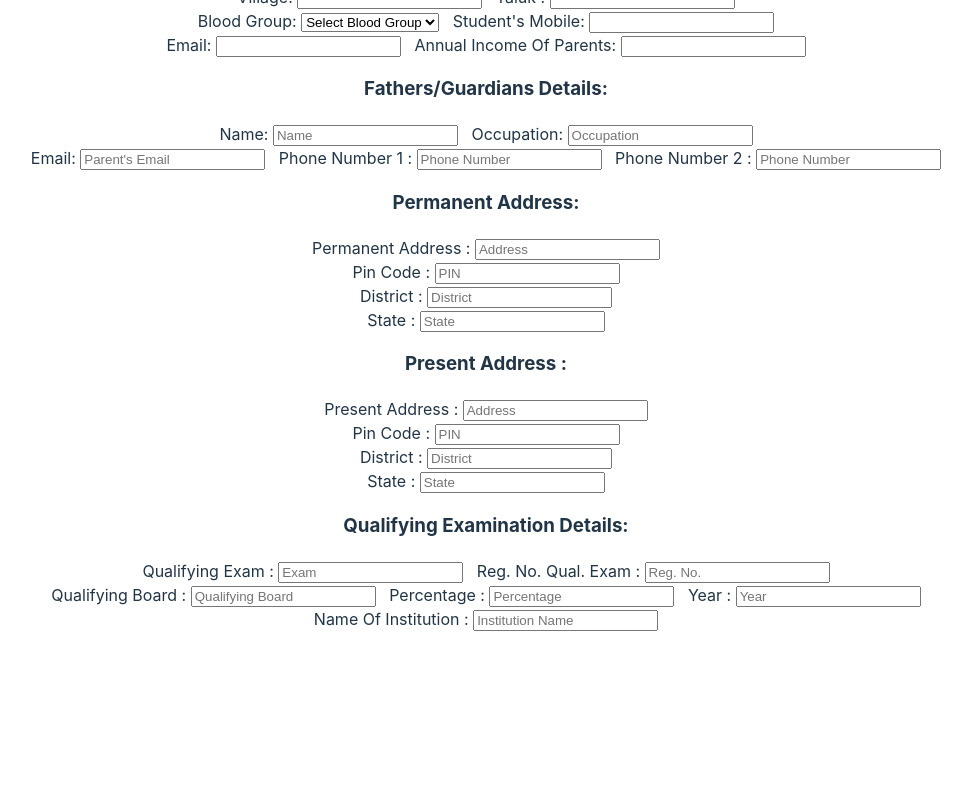
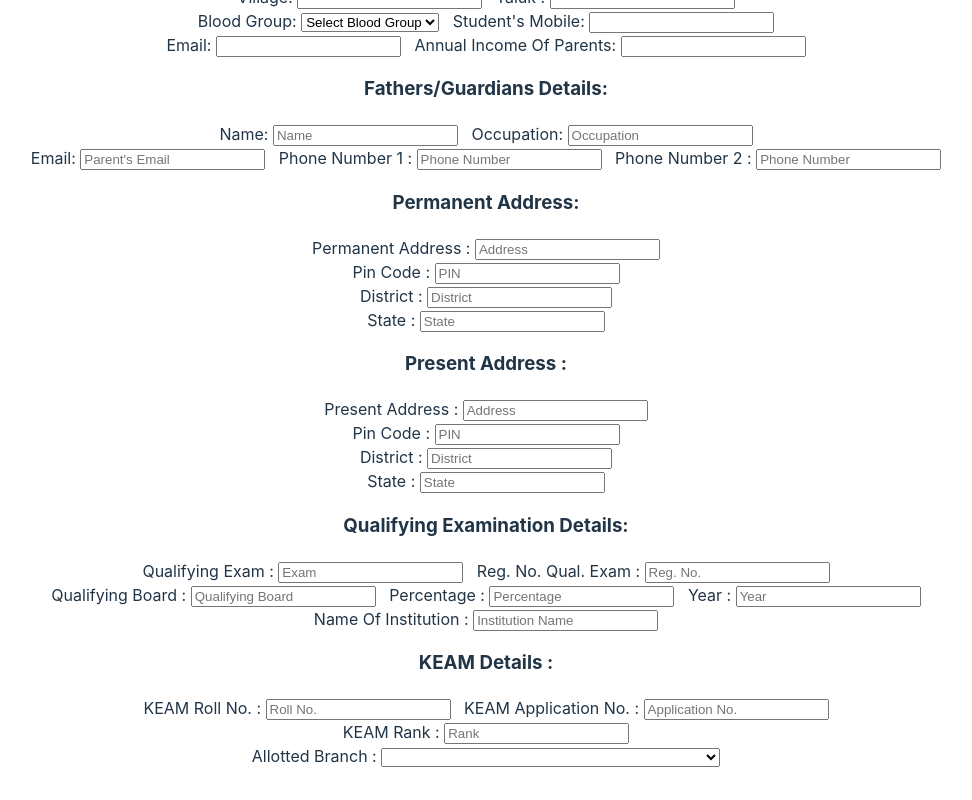
Before and after one commit to hacksh4w/datasheet, a React (Vite) app: page / in a window 1280 px wide. Shown: the part 210-1010 px from the top of the page, without its empty margins (154-1126 px from the left). Before the commit the page ends 873 px from the top, so only its background shows below. Built offline with nearby package versions, Linux system fonts and the light colour scheme.

Commit message:
KEAM Qualification Added

```diff
--- a/src/assets/Components/Page.jsx
+++ b/src/assets/Components/Page.jsx
@@ -155,6 +155,33 @@ const Page =()=>{
                     </div>
                 </form>
             </div>
+            <div className="KEAM-Details">
+                <h3>KEAM Details : </h3>
+                <form className="KEAM-Details">
+                    <div className="RollKEAM-Details">
+                        <label className="RollKEAM">KEAM Roll No. : </label>
+                        <input type="number" placeholder='Roll No.' maxLength={10}></input>
+                        &nbsp;&nbsp;&nbsp;
+                        <label className='AppKEAM'>KEAM Application No. : </label>
+                        <input type="number" placeholder='Application No.' maxLength={10}></input>
+                        <br></br>
+                        <label className='RankKEAM'>KEAM Rank : </label>
+                        <input type="number" placeholder='Rank' maxLength={10}></input>
+                        <br></br>
+                        <label className='Allotted-Branches'>Allotted Branch : </label>
+                        <select className='AllotteBranch'>
+                            <option value="None" selected disabled hidden></option>
+                            <option>Computer Science And Engineering (CS)</option>
+                            <option>Computer Science and Business Systems(CSBS/CU)</option>
+                            <option>Electronics And Communication Engineering(EC)</option>
+                            <option>Electrical And Electronics Engineering(EEE)</option>
+                            <option>Electronics(VLSI Design and Technology)</option>
+                            <option>Electronics And Bio-Medical(EB)</option>
+                            <option>Mechanical Engineering(ME)</option>
+                        </select>
+                    </div>
+                </form>
+            </div>
         </div>
     )
 }
```
